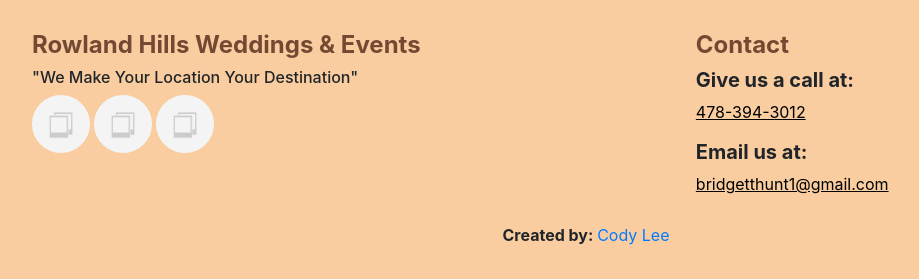
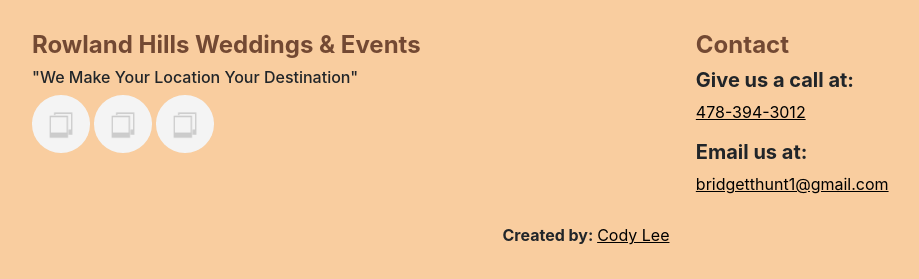
Before and after one commit to leecodya/rowland-hills, a Flask app: page /1 in a window 1280 px wide. Shown: the part 641-920 px from the top of the page, without its empty margins (54-973 px from the left). Run offline with Flask 2, Linux system fonts and the light colour scheme; some libraries are stand-ins or nearby versions.

```diff
--- a/templates/base.html
+++ b/templates/base.html
@@ -62,7 +62,7 @@
                     </div>
                 </div>
                 <div class="row justify-content-center">
-                    <p><strong>Created by: </strong><a href="https://codyalee.com" target="_blank">Cody Lee</a></p>
+                    <p><strong>Created by: </strong><a style="color:black" href="https://codyalee.com" target="_blank"><u>Cody Lee</u></a></p>
                 </div>
             </div>
         </footer>
```
